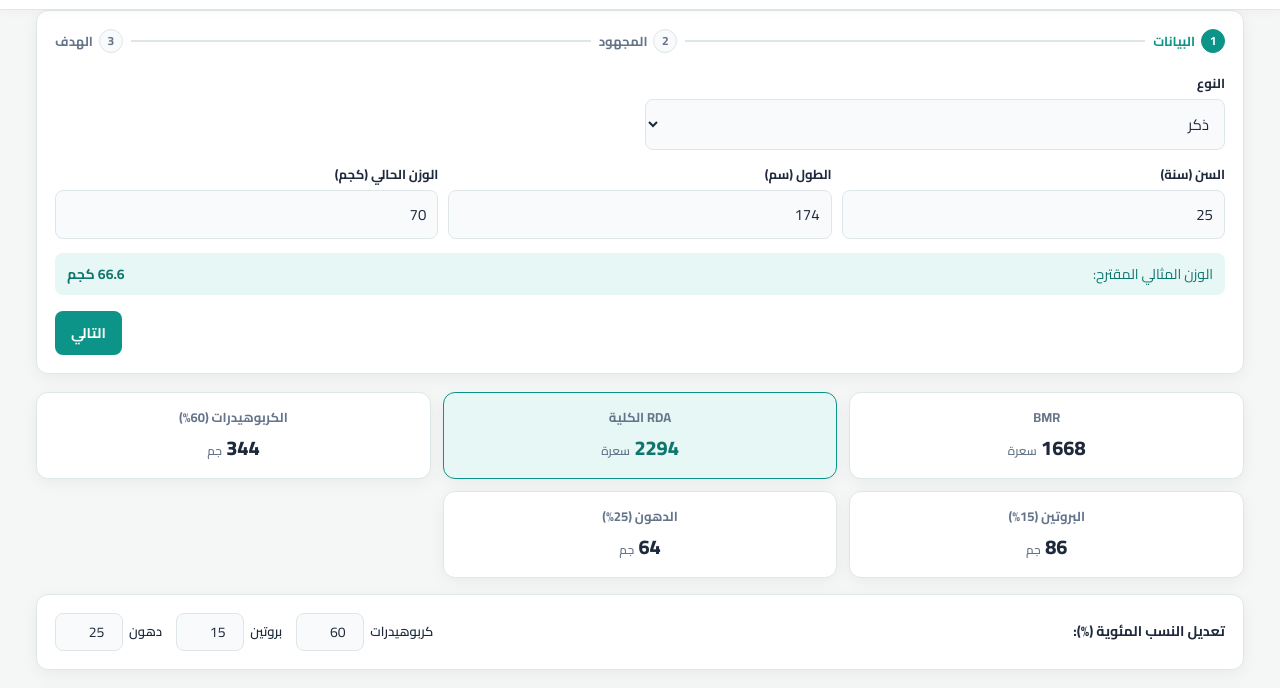
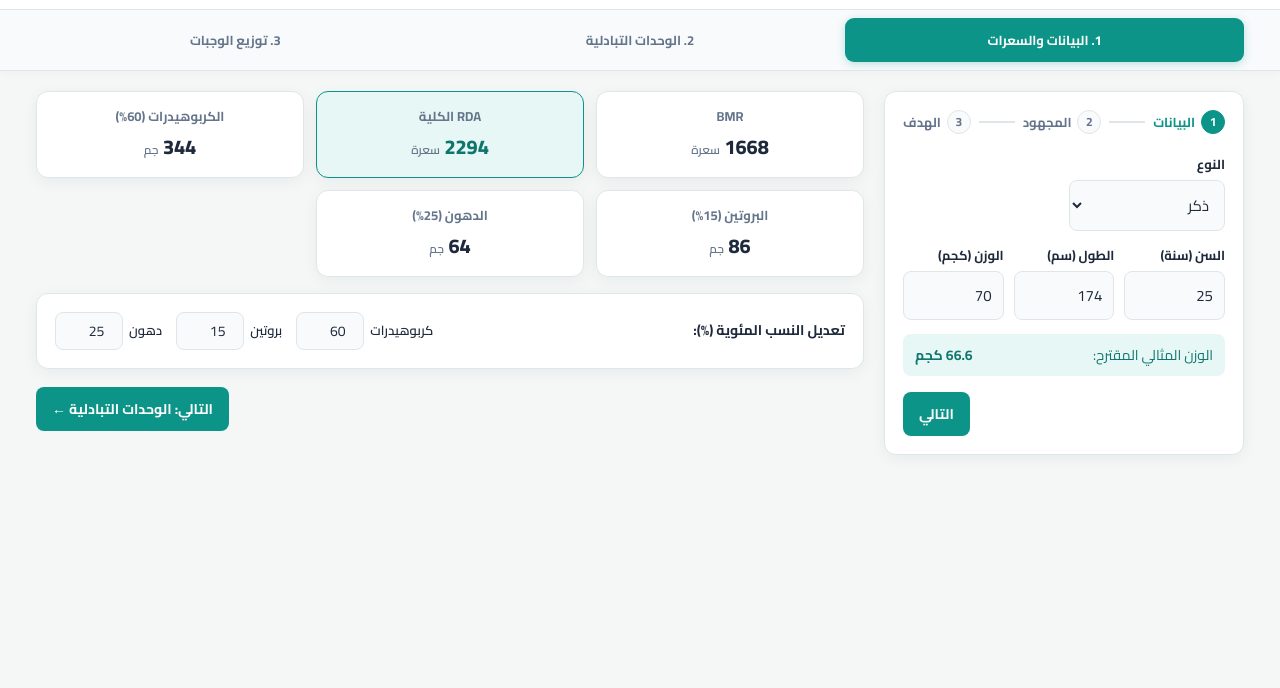
Before and after one commit to mahmoud82l/Mizan, a plain HTML site: page index.html in a window 1280 px wide. Shown: the part 61-749 px from the top of the page. Drawn offline with Linux system fonts and the light colour scheme.

Commit message:
Refactor HTML structure for tabs and steps

```diff
--- a/index.html
+++ b/index.html
@@ -22,10 +22,20 @@
       </div>
       <button type="button" id="resetBtn" class="btn-outline">إعادة ضبط</button>
     </div>
+
+    <nav class="tabs-nav">
+      <div class="container tabs-inner">
+        <button type="button" class="tab-btn active" data-tab="tab-calc">1. البيانات والسعرات</button>
+        <button type="button" class="tab-btn" data-tab="tab-exchange">2. الوحدات التبادلية</button>
+        <button type="button" class="tab-btn" data-tab="tab-meals">3. توزيع الوجبات</button>
+      </div>
+    </nav>
   </header>
 
-  <main class="container main-layout">
-    <section class="card wizard-card">
+  <main class="container main-wrap">
+    <section id="tab-calc" class="tab-view active">
+      <div class="calc-grid">
+        <div class="card wizard-card">
           <div class="steps-bar">
             <div class="step-item active" data-step="1">
               <span class="step-num">1</span>
@@ -73,7 +83,7 @@
                 <input type="number" id="height" min="100" max="230" value="174">
               </div>
               <div class="field">
-            <label for="weight">الوزن الحالي (كجم)</label>
+                <label for="weight">الوزن (كجم)</label>
                 <input type="number" id="weight" min="30" max="250" step="0.1" value="70">
               </div>
             </div>
@@ -119,9 +129,9 @@
               <button type="button" class="btn-primary" id="calcBtn">احسب الاحتياجات</button>
             </div>
           </div>
-    </section>
+        </div>
 
-    <section class="results-area">
+        <div class="summary-side">
           <div class="stats-grid">
             <div class="stat-card">
               <div class="stat-title">BMR</div>
@@ -154,11 +164,23 @@
             </div>
           </div>
 
+          <div class="tab-footer-nav">
+            <button type="button" class="btn-primary" onclick="switchTab('tab-exchange')">التالي: الوحدات التبادلية ←</button>
+          </div>
+        </div>
+      </div>
+    </section>
+
+    <section id="tab-exchange" class="tab-view">
       <div class="card">
         <div class="card-head">
+          <div>
             <h3>جدول الوحدات التبادلية</h3>
+            <p class="sub-hint">الهدف اليومي: <strong id="exRdaHint">0</strong> سعرة | كربوهيدرات <strong id="exCarbHint">0</strong> جم | بروتين <strong id="exProtHint">0</strong> جم | دهون <strong id="exFatHint">0</strong> جم</p>
+          </div>
           <button type="button" class="btn-sm" id="autoDistBtn">توزيع تلقائي</button>
         </div>
+
         <div class="table-wrap">
           <table id="exchangeTable">
             <thead>
@@ -197,8 +219,15 @@
             </tfoot>
           </table>
         </div>
+
+        <div class="tab-footer-nav between">
+          <button type="button" class="btn-outline" onclick="switchTab('tab-calc')">→ البيانات والسعرات</button>
+          <button type="button" class="btn-primary" onclick="switchTab('tab-meals')">التالي: توزيع الوجبات ←</button>
         </div>
+      </div>
+    </section>
 
+    <section id="tab-meals" class="tab-view">
       <div class="card">
         <div class="card-head">
           <h3>توزيع الوجبات اليومية</h3>
@@ -207,6 +236,7 @@
             <button type="button" class="btn-primary btn-sm" id="exportBtn">تصدير Excel</button>
           </div>
         </div>
+
         <div class="table-wrap">
           <table id="mealsTable" class="meals-grid">
             <thead>
@@ -232,6 +262,10 @@
             <tbody id="mealsBody"></tbody>
           </table>
         </div>
+
+        <div class="tab-footer-nav between">
+          <button type="button" class="btn-outline" onclick="switchTab('tab-exchange')">→ الوحدات التبادلية</button>
+        </div>
       </div>
     </section>
   </main>
```
Lines whose indentation alone changed are shown as unchanged.
